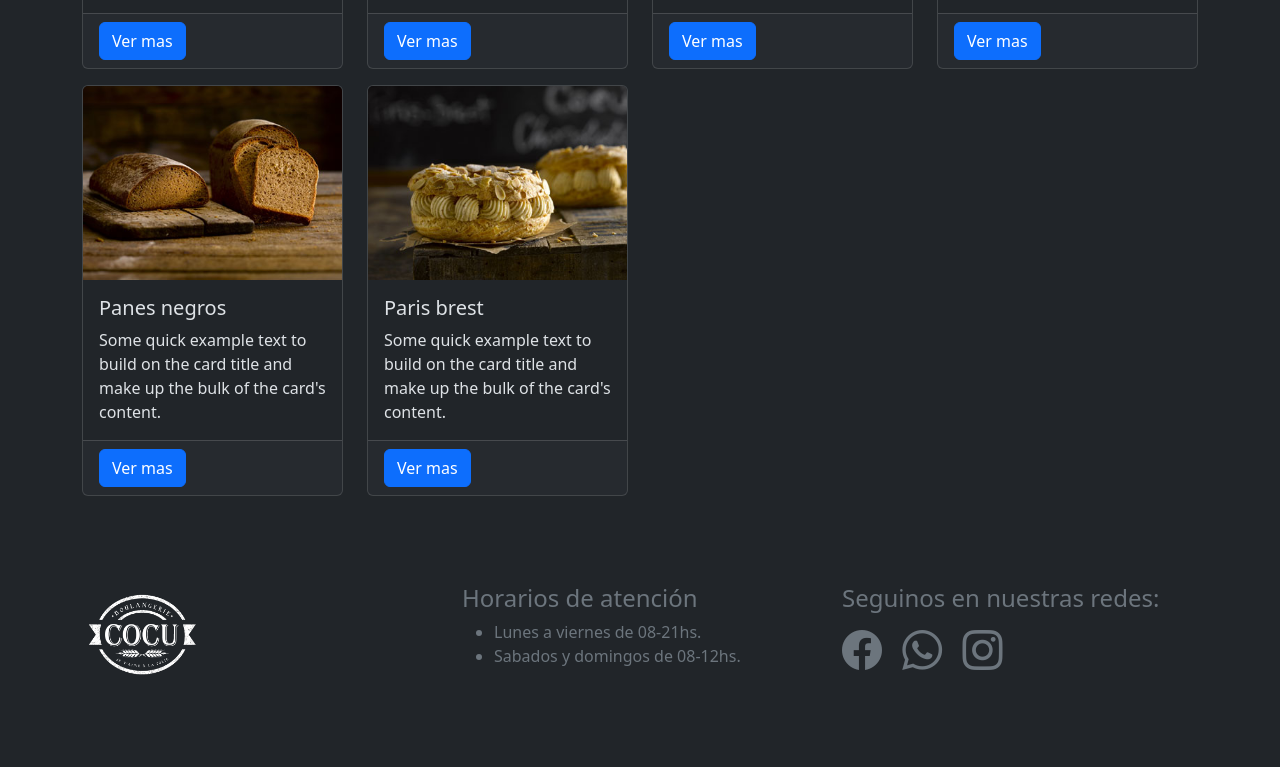
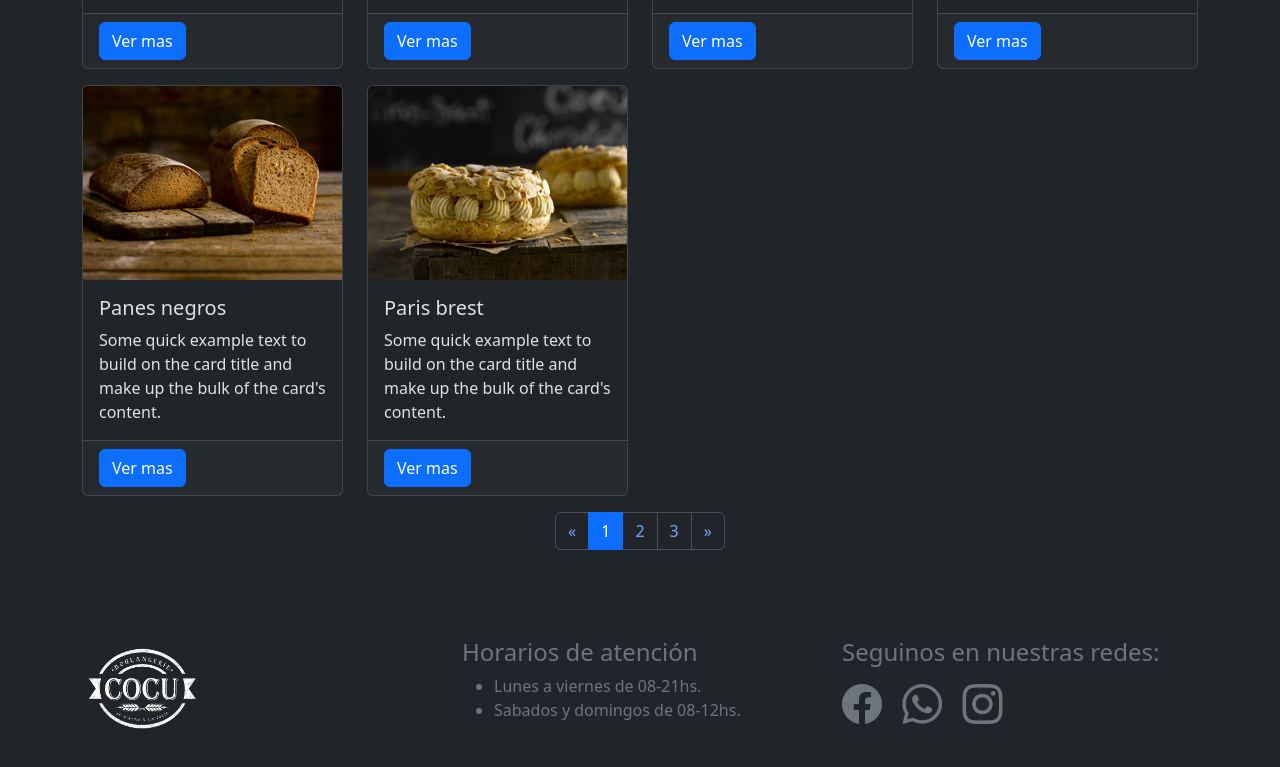
Before and after one commit to Claudia604/panaderiaCocu, a plain HTML site: page pages/productos.html in a window 1280 px wide. Shown: the part 1023-1790 px from the top of the page. Before the commit the page ends 1748 px from the top, so only its background shows below. Drawn offline with nearby package versions, Linux system fonts and the light colour scheme.

Commit message:
agregamos el componente de paginacion en la grilla de productos

```diff
--- a/pages/productos.html
+++ b/pages/productos.html
@@ -259,6 +259,23 @@
           </div>
         </article>
       </section>
+      <nav aria-label="Page navigation products">
+        <ul class="pagination justify-content-center">
+          <li class="page-item">
+            <a class="page-link" href="#" aria-label="Previous">
+              <span aria-hidden="true">&laquo;</span>
+            </a>
+          </li>
+          <li class="page-item active"><a class="page-link" href="#">1</a></li>
+          <li class="page-item"><a class="page-link" href="#">2</a></li>
+          <li class="page-item"><a class="page-link" href="#">3</a></li>
+          <li class="page-item">
+            <a class="page-link" href="#" aria-label="Next">
+              <span aria-hidden="true">&raquo;</span>
+            </a>
+          </li>
+        </ul>
+      </nav>
     </main>
     <section
       class="modal fade"
```
